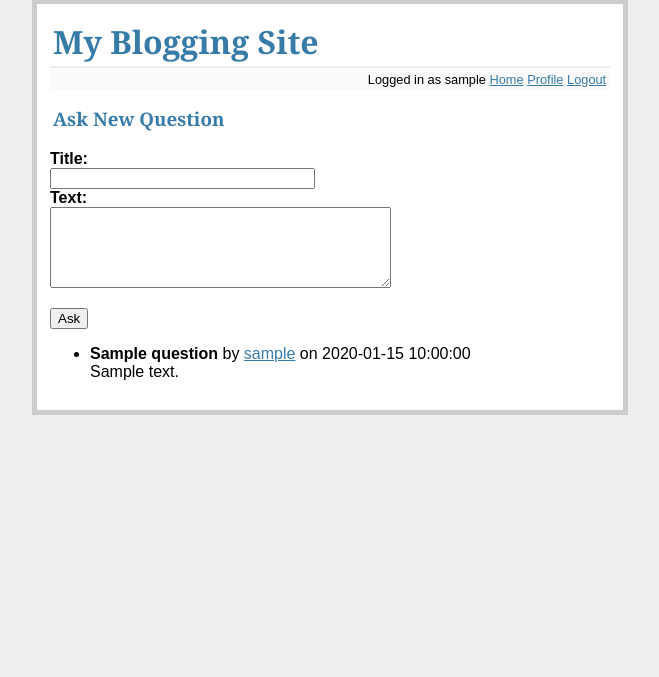
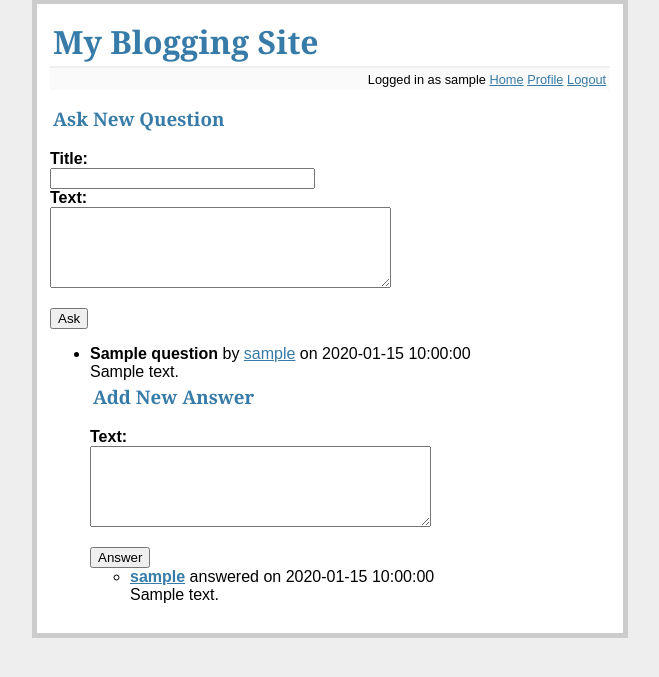
Before and after one commit to 19059019/DGHMMR, a Flask app: template blog/templates/questions.html in a window 1280 px wide. Shown: the part 33-710 px from the top of the page, without its empty margins (310-969 px from the left). Run offline with Flask 2, Linux system fonts and the light colour scheme; the visitor is signed in with stand-in values (Sample User, id 1); the template is opened without the code that fills it: most values are stand-ins (such as "Sample title", 1, 10 or a date in 2020).

Commit message:
Added functionality to answer questions.

```diff
--- /dev/null
+++ b/blog/templates/display_answers.html
@@ -0,0 +1,12 @@
+  <ul class="answers">
+  {% for row in answers %}
+    <li>
+    	<b><a href="{{ url_for('profile', username=row.username) }}">{{ row.username }}</a></b>
+    	answered on {{ row.answer.date }}
+    	<br>
+    	{{ row.answer.text }}
+
+        {% else %}
+          <li>There aren't any answers yet!
+  {% endfor %}
+  </ul>
--- a/blog/templates/display_questions.html
+++ b/blog/templates/display_questions.html
@@ -6,6 +6,21 @@
     	on {{ row.question.date }}
     	<br>
     	{{ row.question.text }}
+
+        {% if session.username %}
+        <h3>Add New Answer</h3>
+        <form action="{{ url_for('add_answer') }}" method="post">
+            <dl>
+                <dt>Text:</dt>
+                <dd><textarea name="text" rows="5" cols="40"></textarea></dd>
+            </dl>
+            <input type="hidden" name="questionID" value="{{ row.question.id }}">
+            <input type="submit" value="Answer">
+        </form>
+        {% endif %}
+
+        {% include "display_answers.html" %}
+
         {% else %}
           <li>There aren't any questions yet!
   {% endfor %}
--- a/blog/views.py
+++ b/blog/views.py
@@ -82,13 +82,26 @@ def add_question():
     text = request.form['text']
 
     if not title:
-        flash('You must give your post a title.')
+        flash('You must give your question a title.')
     #elif not tags:
     #    flash('You must give your post at least one tag.')
     elif not text:
-        flash('You must give your post a text body.')
+        flash('You must give your question a text body.')
     else:
         User(session['username']).add_question(title, text)
+
+    return redirect(url_for('questions'))
+
+@app.route('/add_answer', methods=['POST'])
+def add_answer():
+    text = request.form['text']
+    questionID = request.form['questionID']
+
+    if not text:
+        flash('You must give your answer a text body.')
+    else:
+        pass
+        User(session['username']).add_answer(questionID, text)
 
     return redirect(url_for('questions'))
 
```
Also changed, not shown: blog/models.py (+40 -5 lines).
